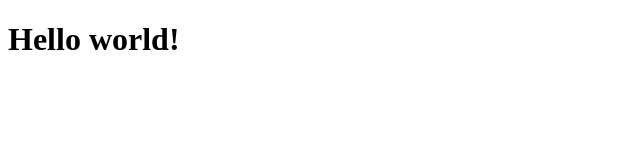
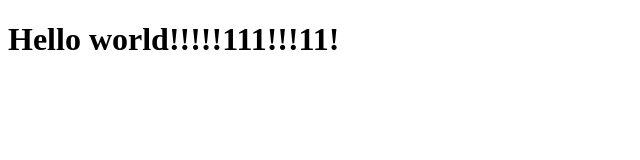
Before and after one commit to DarrylKilzer/latefall2020-day-1, a plain HTML site: page index.html in a window 1280 px wide. Shown: the whole page, without its empty margins (0-640 px from the left). Drawn offline with Linux system fonts and the light colour scheme.

Commit message:
addes more exclaimation points

```diff
--- a/index.html
+++ b/index.html
@@ -9,7 +9,7 @@
 
 <body>
 
-    <h1>Hello world! </h1>
+    <h1>Hello world!!!!!111!!!11!</h1>
 
 </body>
 
```
